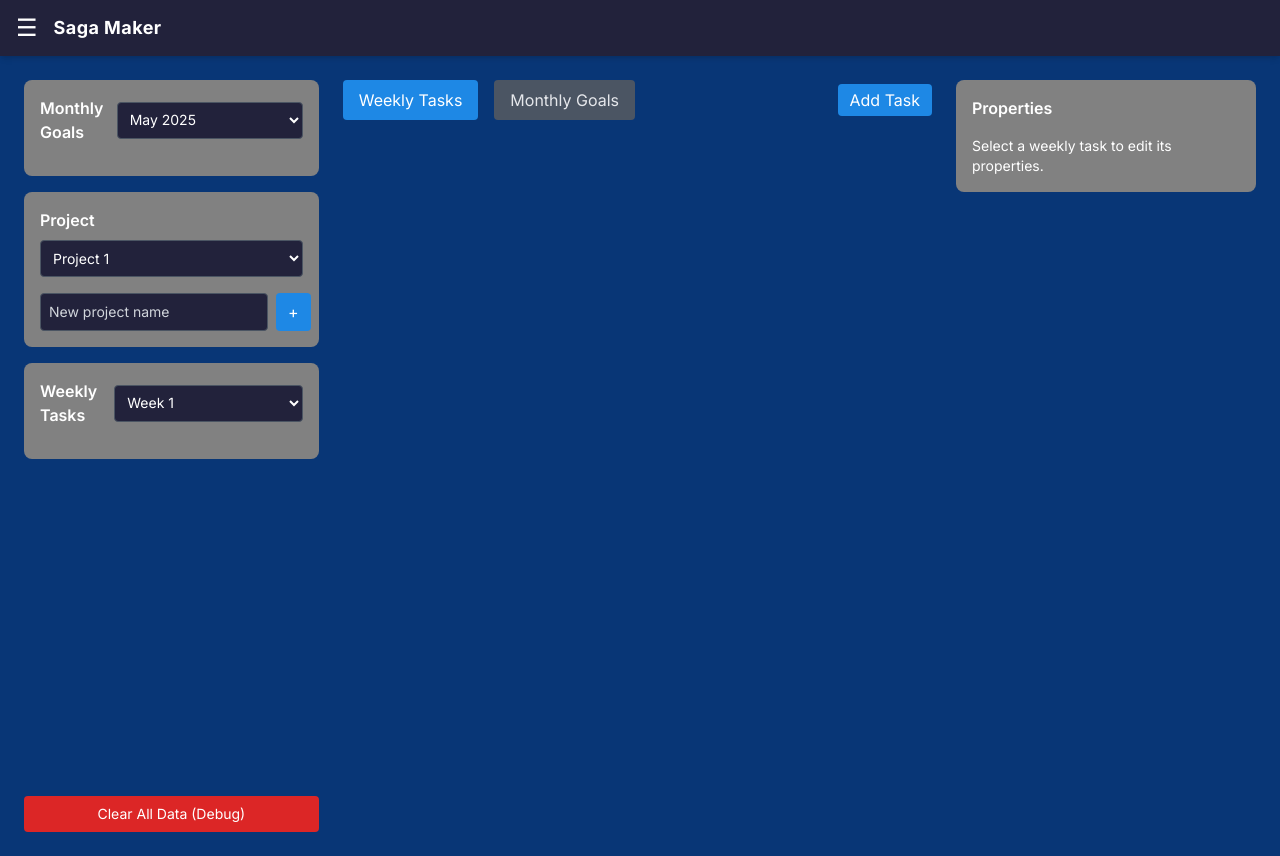
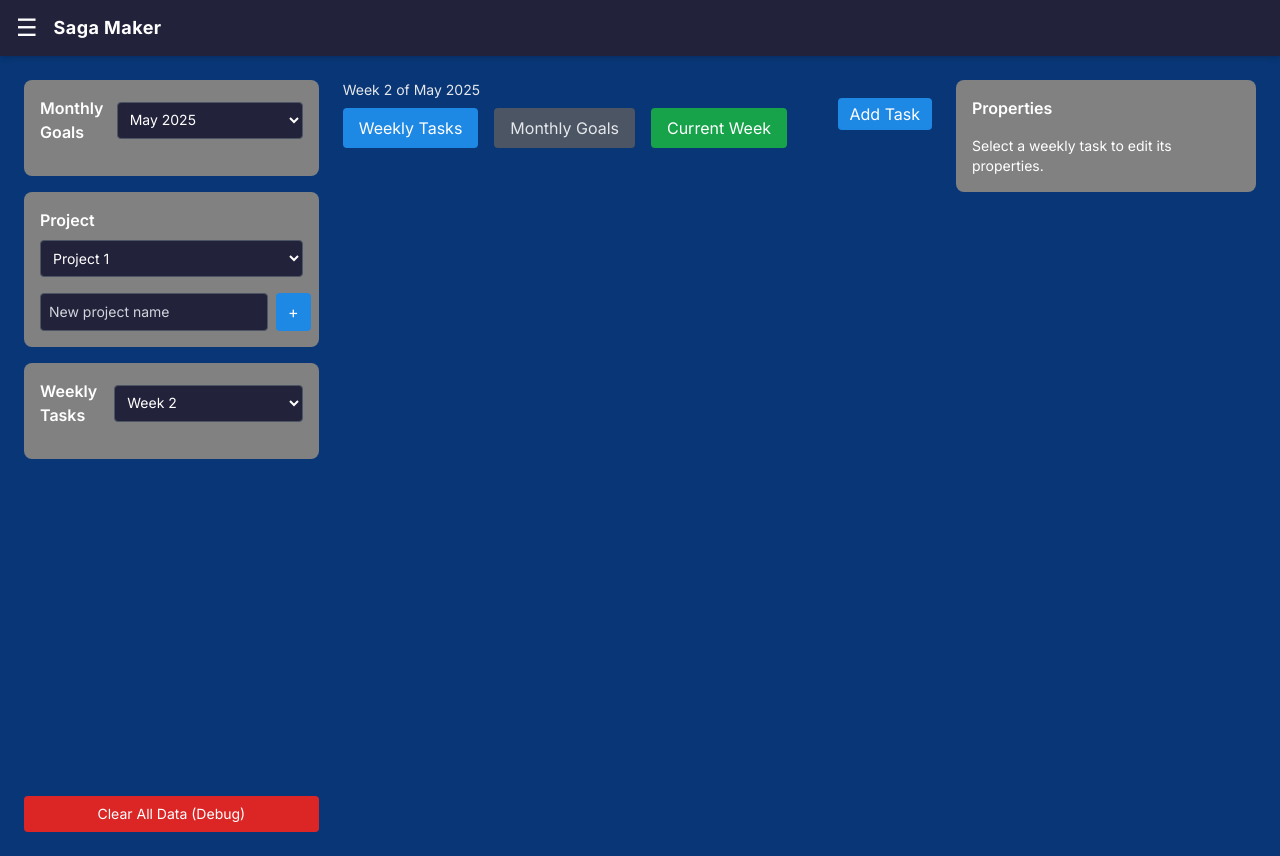
Before and after one commit to sunshine-studios/sagamaker, a Next.js app: page /mission-log in a window 1280 px wide. Built offline with nearby package versions, Linux system fonts and the light colour scheme.

Commit message:
Added some Mission log upgrades for the current week display and so on. Also includes updates to the Habit tracker for colorized calendar.

```diff
--- a/src/app/daily-habits/page.tsx
+++ b/src/app/daily-habits/page.tsx
@@ -13,6 +13,36 @@ const getDaysInMonth = (year: number, month: number) => {
 const getFirstDayOfMonth = (year: number, month: number) => {
   return new Date(year, month, 1).getDay();
 };
+
+// Add this helper function after the existing helper functions
+const generateGradient = (habits: Array<{ color: string }>) => {
+  if (habits.length === 0) return 'none';
+  if (habits.length === 1) return habits[0].color;
+
+  // Create a gradient string with all habit colors
+  const gradientColors = habits.map(habit => habit.color).join(', ');
+  return `linear-gradient(135deg, ${gradientColors})`;
+};
+
+// Add this constant at the top of the file after imports
+const BASIC_COLORS = [
+  '#FF0000', // Red
+  '#FF7F00', // Orange
+  '#FFFF00', // Yellow
+  '#00FF00', // Green
+  '#0000FF', // Blue
+  '#4B0082', // Indigo
+  '#9400D3', // Violet
+  '#FF1493', // Deep Pink
+  '#00FFFF', // Cyan
+  '#32CD32', // Lime Green
+  '#FFD700', // Gold
+  '#FF4500', // Orange Red
+  '#4169E1', // Royal Blue
+  '#8B4513', // Brown
+  '#808080', // Gray
+  '#000000', // Black
+];
 
 export default function DailyHabitsPage() {
   const router = useRouter();
@@ -71,9 +101,9 @@ export default function DailyHabitsPage() {
 
   return (
     <div className="min-h-screen bg-[#1a1a1a] text-white p-4">
-      <div className="max-w-[1440px] mx-auto h-[1024px] flex gap-4">
+      <div className="w-full h-[1024px] flex gap-4">
         {/* Left Column - Habits List */}
-        <div className="w-1/4 bg-[#818181] rounded-lg p-4 flex flex-col">
+        <div className="w-1/4 min-w-[260px] bg-[#818181] rounded-lg p-4 flex flex-col">
           <div className="flex justify-between items-center mb-4">
             <h2 className="text-xl font-semibold">Active Habits</h2>
             <button
@@ -129,7 +159,7 @@ export default function DailyHabitsPage() {
         </div>
 
         {/* Center Column - Properties Panel */}
-        <div className="w-1/4 bg-[#818181] rounded-lg p-4">
+        <div className="w-1/4 min-w-[260px] bg-[#818181] rounded-lg p-4">
           {selectedHabit ? (
             <div className="space-y-4">
               <div>
@@ -157,6 +187,32 @@ export default function DailyHabitsPage() {
                       >
                         {icon}
                       </button>
+                    ))}
+                  </div>
+                </div>
+              </div>
+
+              <div>
+                <label className="block text-sm font-medium mb-1">Color</label>
+                <div className="bg-[#1a1a1a] p-3 rounded border border-gray-600">
+                  <div className="flex items-center gap-2 mb-2">
+                    <div
+                      className="w-6 h-6 rounded-full border border-gray-600"
+                      style={{ backgroundColor: selectedHabit.color }}
+                    />
+                    <span className="text-sm">{selectedHabit.color}</span>
+                  </div>
+                  <div className="grid grid-cols-4 gap-2">
+                    {BASIC_COLORS.map((color) => (
+                      <button
+                        key={color}
+                        className={`w-8 h-8 rounded-full border border-gray-600 transition-transform hover:scale-110 ${
+                          selectedHabit.color === color ? 'ring-2 ring-blue-500' : ''
+                        }`}
+                        style={{ backgroundColor: color }}
+                        onClick={() => handleUpdateHabit({ color })}
+                        title={color}
+                      />
                     ))}
                   </div>
                 </div>
@@ -206,7 +262,7 @@ export default function DailyHabitsPage() {
         </div>
 
         {/* Right Column - Calendar */}
-        <div className="w-1/3 bg-[#818181] rounded-lg p-4">
+        <div className="flex-1 bg-[#818181] rounded-lg p-4">
           <div className="flex justify-between items-center mb-4">
             <h2 className="text-xl font-semibold">Calendar</h2>
             <div className="flex gap-2">
@@ -243,13 +299,27 @@ export default function DailyHabitsPage() {
             {/* Calendar days */}
             {totalDays.map(day => {
               const habitsForDay = getHabitsForDate(day);
+              const gradient = generateGradient(habitsForDay);
+              const hasCompletedHabits = habitsForDay.length > 0;
+
               return (
                 <div
                   key={day}
-                  className="aspect-square bg-[#1a1a1a] rounded p-1 relative"
+                  className={`aspect-square rounded p-1 relative group ${
+                    hasCompletedHabits ? '' : 'bg-[#1a1a1a]'
+                  }`}
                 >
                   <div className="text-sm mb-1">{day}</div>
-                  <div className="flex flex-wrap gap-1">
+                  {hasCompletedHabits && (
+                    <div
+                      className="absolute inset-0 rounded transition-opacity group-hover:opacity-90"
+                      style={{
+                        background: gradient,
+                        opacity: 0.8
+                      }}
+                    />
+                  )}
+                  <div className="relative z-10 flex flex-wrap gap-1">
                     {habitsForDay.map(habit => (
                       <div
                         key={habit.id}
--- a/src/app/mission-log/page.tsx
+++ b/src/app/mission-log/page.tsx
@@ -97,6 +97,20 @@ function getCurrentMonthString() {
   return `${now.getFullYear()}-${String(now.getMonth() + 1).padStart(2, '0')}`;
 }
 
+const getCurrentWeekOfMonth = () => {
+  const today = new Date();
+  const firstDayOfMonth = new Date(today.getFullYear(), today.getMonth(), 1);
+  const dayOfWeek = firstDayOfMonth.getDay();
+  const date = today.getDate();
+  return Math.ceil((date + dayOfWeek) / 7);
+};
+
+const formatMonthYear = (monthString: string) => {
+  const [year, month] = monthString.split('-').map(Number);
+  const date = new Date(year, month - 1);
+  return date.toLocaleString('default', { month: 'long', year: 'numeric' });
+};
+
 // Add these styles at the top of the file after imports
 const SELECT_STYLES = "w-full border border-gray-600 rounded p-2 text-sm bg-[#22223b] text-white focus:outline-none focus:ring-2 focus:ring-blue-500";
 const BUTTON_STYLES = "px-3 py-1 rounded bg-blue-600 text-white hover:bg-blue-700 transition-colors";
@@ -115,10 +129,16 @@ const MissionLogPage = () => {
   const [selectedMonth, setSelectedMonth] = useState(getCurrentMonthString());
   const router = useRouter();
   const [menuOpen, setMenuOpen] = useState(false);
-  const [selectedWeek, setSelectedWeek] = useState(1);
+  const [selectedWeek, setSelectedWeek] = useState(getCurrentWeekOfMonth());
   const [showAllTasks, setShowAllTasks] = useState(false);
 
-  useEffect(() => { setMounted(true); }, []);
+  useEffect(() => {
+    setMounted(true);
+    // Set initial week to current week of month
+    setSelectedWeek(getCurrentWeekOfMonth());
+    // Set initial view to weekly
+    setMiddleSection('weekly');
+  }, []);
 
   // Save to localStorage whenever projects change
   useEffect(() => {
@@ -620,6 +640,10 @@ const MissionLogPage = () => {
       {/* Middle Column */}
       <div className="flex flex-col gap-4 w-2/4">
         <div className="flex justify-between items-center mb-4">
+          <div className="flex flex-col gap-2">
+            <div className="text-sm text-gray-200">
+              {`Week ${selectedWeek} of ${formatMonthYear(selectedMonth)}`}
+            </div>
             <div className="flex items-center gap-4">
               <button
                 className={`px-4 py-2 rounded ${middleSection === 'weekly' ? 'bg-blue-600 text-white' : 'bg-gray-600 text-gray-200'}`}
@@ -633,6 +657,18 @@ const MissionLogPage = () => {
               >
                 Monthly Goals
               </button>
+              <button
+                className="px-4 py-2 rounded bg-green-600 text-white hover:bg-green-700 transition-colors"
+                onClick={() => {
+                  const today = new Date();
+                  setSelectedMonth(`${today.getFullYear()}-${String(today.getMonth() + 1).padStart(2, '0')}`);
+                  setSelectedWeek(getCurrentWeekOfMonth());
+                  setMiddleSection('weekly');
+                }}
+              >
+                Current Week
+              </button>
+            </div>
           </div>
           {middleSection === 'weekly' && (
             <button className={BUTTON_STYLES} onClick={handleAddTask}>Add Task</button>
@@ -781,7 +817,7 @@ const MissionLogPage = () => {
                 <input
                   type="date"
                   className={SELECT_STYLES}
-                  value={selectedTask.dateAdded}
+                  value={selectedTask.dateAdded || new Date().toISOString().slice(0, 10)}
                   onChange={e => handlePropertiesChange('dateAdded', e.target.value)}
                 />
               </div>
@@ -863,7 +899,7 @@ const MissionLogPage = () => {
                 <input
                   type="date"
                   className={SELECT_STYLES}
-                  value={selectedGoal.dateAdded}
+                  value={selectedGoal.dateAdded || new Date().toISOString().slice(0, 10)}
                   onChange={e => handleGoalPropertiesChange('dateAdded', e.target.value)}
                 />
               </div>
```
Lines whose indentation alone changed are shown as unchanged.
